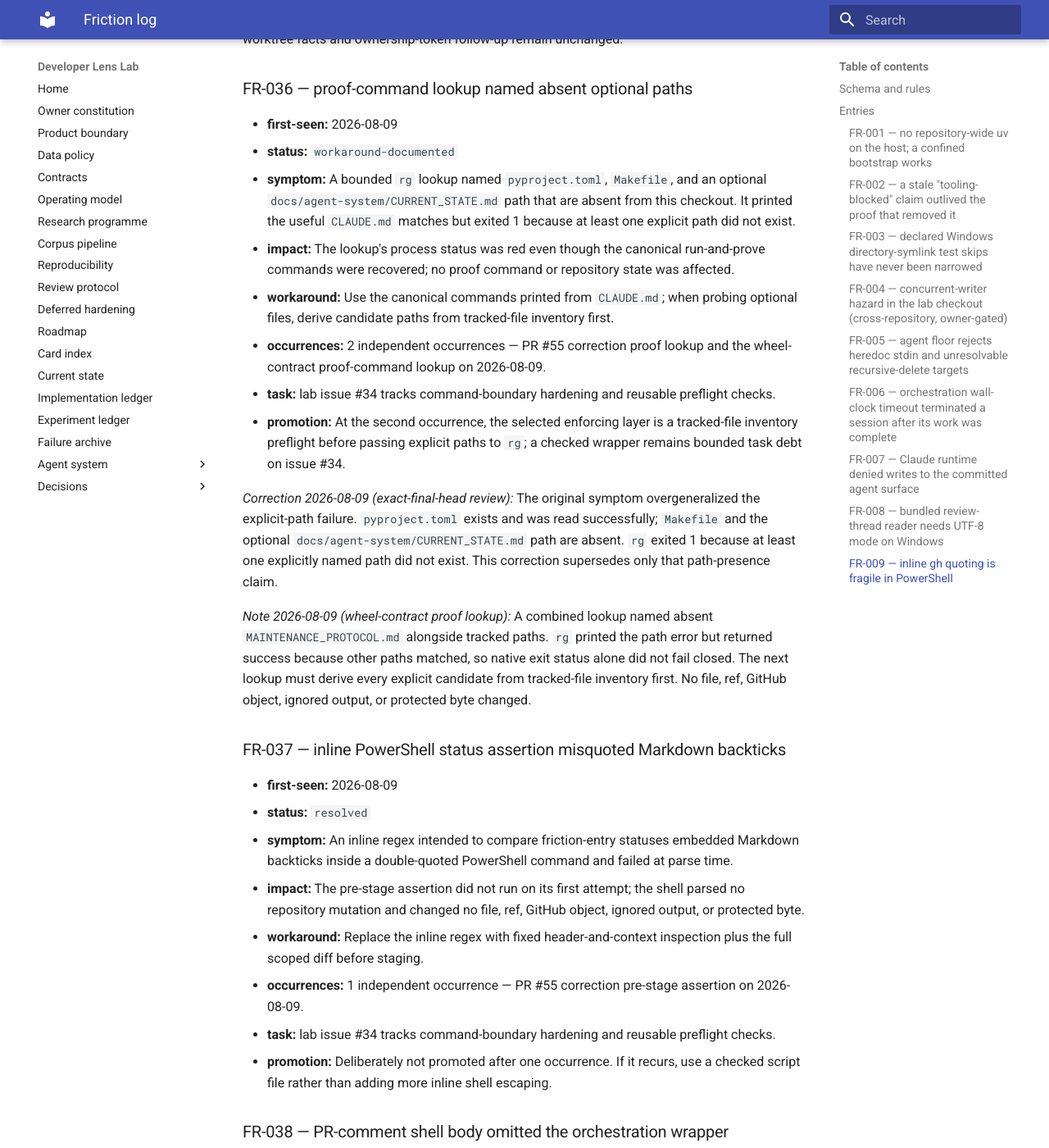
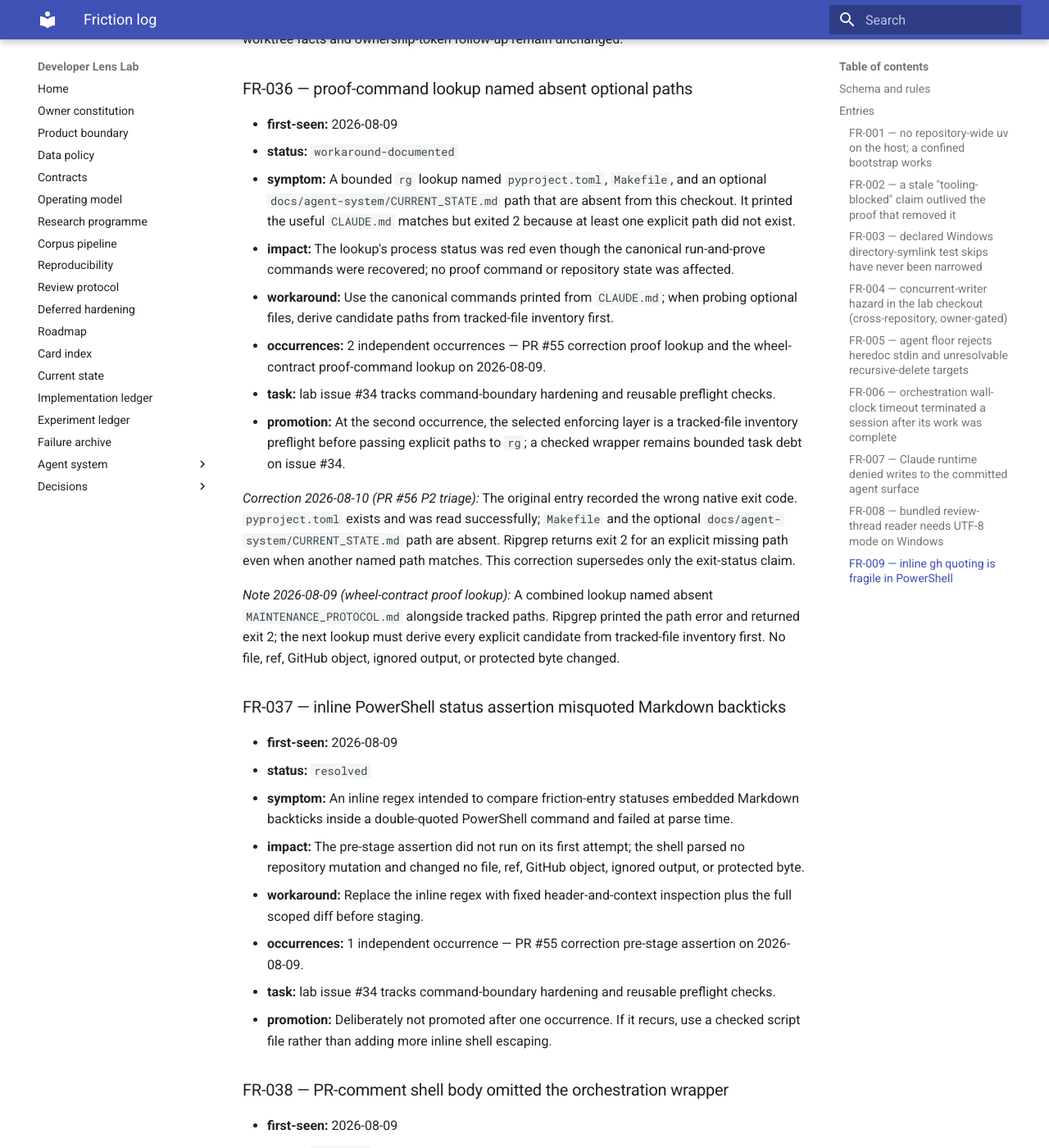
Before and after one commit to Chris0Jeky/developer-lens-lab, an MkDocs documentation site: the page built from docs/agent-system/FRICTION_LOG.md, in a window 1280 px wide and 1400 px high, scrolled down 29428 px. Shown: the whole window at 82% size. Built offline with MkDocs 1.6.1 and Material for MkDocs 9.7.7, drawn with Linux system fonts in a browser that asks for light colours.

Commit message:
Correct ripgrep friction evidence

```diff
--- a/docs/agent-system/FRICTION_LOG.md
+++ b/docs/agent-system/FRICTION_LOG.md
@@ -1010,7 +1010,7 @@ ownership-token follow-up remain unchanged.
 - **status:** `workaround-documented`
 - **symptom:** A bounded `rg` lookup named `pyproject.toml`, `Makefile`, and an optional
   `docs/agent-system/CURRENT_STATE.md` path that are absent from this checkout. It printed the useful
-  `CLAUDE.md` matches but exited 1 because at least one explicit path did not exist.
+  `CLAUDE.md` matches but exited 2 because at least one explicit path did not exist.
 - **impact:** The lookup's process status was red even though the canonical run-and-prove commands
   were recovered; no proof command or repository state was affected.
 - **workaround:** Use the canonical commands printed from `CLAUDE.md`; when probing optional files,
@@ -1022,16 +1022,15 @@ ownership-token follow-up remain unchanged.
   preflight before passing explicit paths to `rg`; a checked wrapper remains bounded task debt on
   issue #34.
 
-_Correction 2026-08-09 (exact-final-head review):_ The original symptom overgeneralized the
-explicit-path failure. `pyproject.toml` exists and was read successfully; `Makefile` and the optional
-`docs/agent-system/CURRENT_STATE.md` path are absent. `rg` exited 1 because at least one explicitly
-named path did not exist. This correction supersedes only that path-presence claim.
+_Correction 2026-08-10 (PR #56 P2 triage):_ The original entry recorded the wrong native exit code.
+`pyproject.toml` exists and was read successfully; `Makefile` and the optional
+`docs/agent-system/CURRENT_STATE.md` path are absent. Ripgrep returns exit 2 for an explicit missing
+path even when another named path matches. This correction supersedes only the exit-status claim.
 
 _Note 2026-08-09 (wheel-contract proof lookup):_ A combined lookup named absent
-`MAINTENANCE_PROTOCOL.md` alongside tracked paths. `rg` printed the path error but returned success
-because other paths matched, so native exit status alone did not fail closed. The next lookup must
-derive every explicit candidate from tracked-file inventory first. No file, ref, GitHub object,
-ignored output, or protected byte changed.
+`MAINTENANCE_PROTOCOL.md` alongside tracked paths. Ripgrep printed the path error and returned exit 2;
+the next lookup must derive every explicit candidate from tracked-file inventory first. No file, ref,
+GitHub object, ignored output, or protected byte changed.
 
 ### FR-037 — inline PowerShell status assertion misquoted Markdown backticks
 
```
